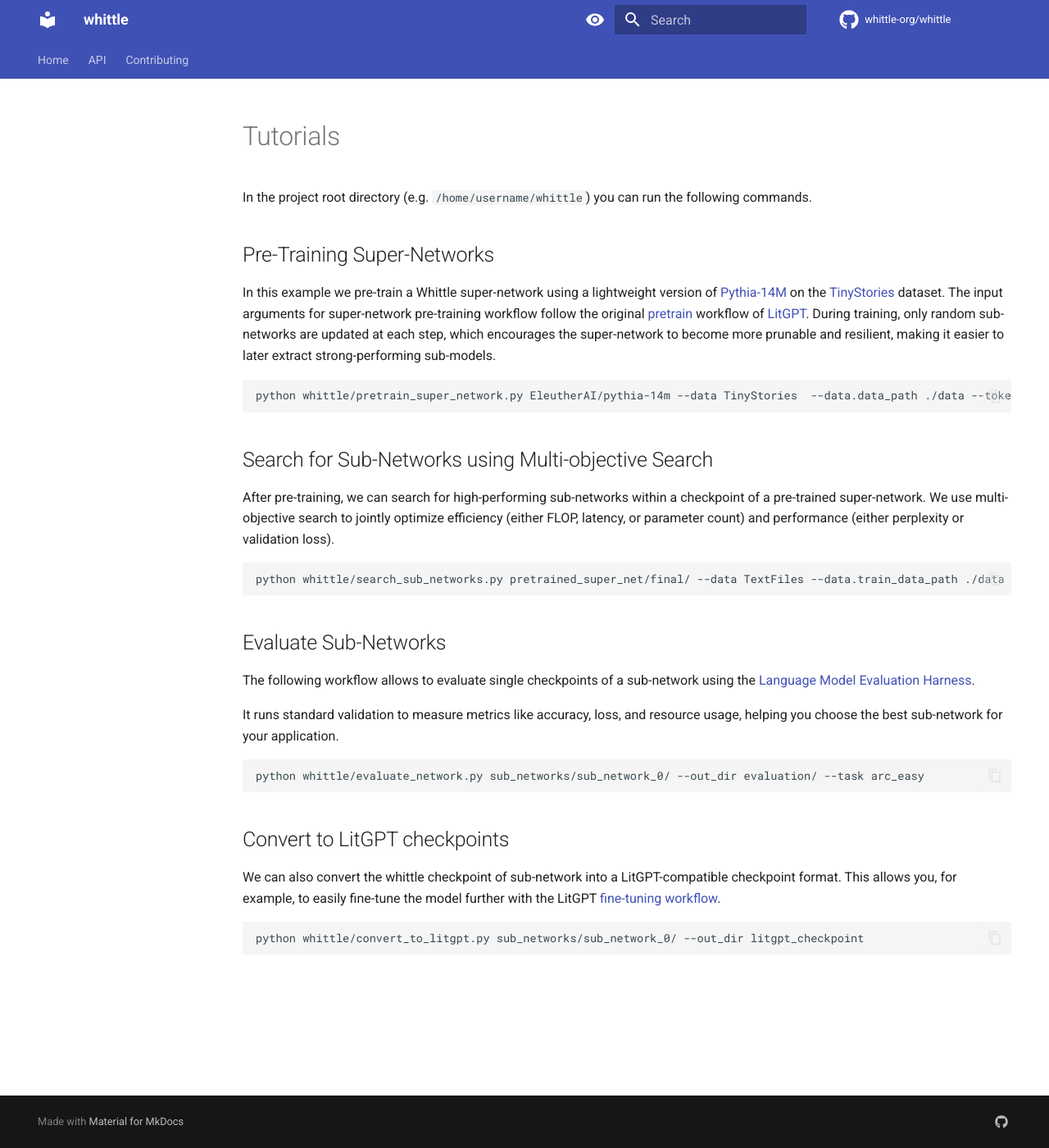
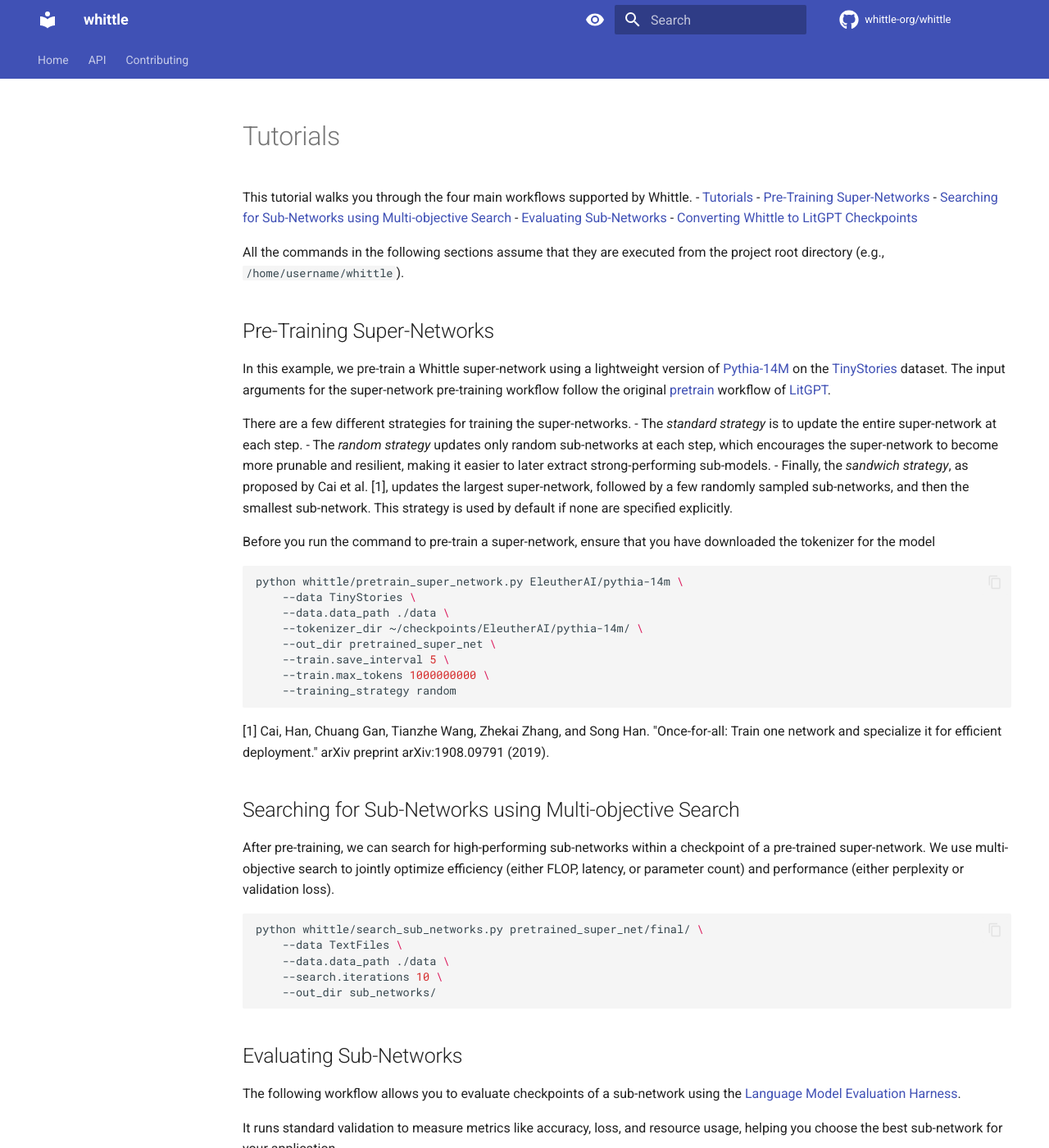
Before and after one commit to whittle-org/whittle, an MkDocs documentation site: the page built from docs/tutorials.md, in a window 1280 px wide and 1400 px high. Shown: the whole window at 82% size. Built offline with MkDocs 1.6.1 and Material for MkDocs 9.7.7, drawn with Linux system fonts in a browser that asks for light colours; comment, search, counter and statistics services are not loaded; the version menu is left out; some of the changed text lies outside the part shown.

Commit message:
docs: update tutorial

````diff
--- a/docs/tutorials.md
+++ b/docs/tutorials.md
@@ -1,38 +1,65 @@
 # Tutorials
 
-In the project root directory (e.g. `/home/username/whittle`) you can run the following commands.
+This tutorial walks you through the four main workflows supported by Whittle.
+- [Tutorials](#tutorials)
+  - [Pre-Training Super-Networks](#pre-training-super-networks)
+  - [Searching for Sub-Networks using Multi-objective Search](#searching-for-sub-networks-using-multi-objective-search)
+  - [Evaluating Sub-Networks](#evaluating-sub-networks)
+  - [Converting Whittle to LitGPT Checkpoints](#converting-whittle-to-litgpt-checkpoints)
+
+All the commands in the following sections assume that they are executed from the project root directory (e.g., `/home/username/whittle`).
 
 ## Pre-Training Super-Networks
 
-In this example we pre-train a Whittle super-network using a lightweight version of [Pythia-14M](https://huggingface.co/EleutherAI/pythia-14m) on the [TinyStories](https://arxiv.org/abs/2305.07759) dataset.
-The input arguments for super-network pre-training workflow follow the original [pretrain](https://github.com/Lightning-AI/litgpt/blob/main/tutorials/pretrain.md) workflow of [LitGPT](https://github.com/Lightning-AI/litgpt).
-During training, only random sub-networks are updated at each step, which encourages the super-network to become more prunable and resilient, making it easier to later extract strong-performing sub-models.
+In this example, we pre-train a Whittle super-network using a lightweight version of [Pythia-14M](https://huggingface.co/EleutherAI/pythia-14m) on the [TinyStories](https://arxiv.org/abs/2305.07759) dataset.
+The input arguments for the super-network pre-training workflow follow the original [pretrain](https://github.com/Lightning-AI/litgpt/blob/main/tutorials/pretrain.md) workflow of [LitGPT](https://github.com/Lightning-AI/litgpt).
 
+There are a few different strategies for training the super-networks.
+- The *standard strategy* is to update the entire super-network at each step.
+- The *random strategy* updates only random sub-networks at each step, which encourages the super-network to become more prunable and resilient, making it easier to later extract strong-performing sub-models.
+- Finally, the *sandwich strategy*, as proposed by Cai et al. [1], updates the largest super-network, followed by a few randomly sampled sub-networks, and then the smallest sub-network. This strategy is used by default if none are specified explicitly.
+
+Before you run the command to pre-train a super-network, ensure that you have downloaded the tokenizer for the model
 ```bash
-python whittle/pretrain_super_network.py EleutherAI/pythia-14m --data TinyStories  --data.data_path ./data --tokenizer_dir ~/checkpoints/EleutherAI/pythia-14m/ --out_dir pretrained_super_net --train.save_interval 5 --train.max_tokens 1000000000
+python whittle/pretrain_super_network.py EleutherAI/pythia-14m \
+    --data TinyStories \
+    --data.data_path ./data \
+    --tokenizer_dir ~/checkpoints/EleutherAI/pythia-14m/ \
+    --out_dir pretrained_super_net \
+    --train.save_interval 5 \
+    --train.max_tokens 1000000000 \
+    --training_strategy random
 ```
 
-## Search for Sub-Networks using Multi-objective Search
+[1] Cai, Han, Chuang Gan, Tianzhe Wang, Zhekai Zhang, and Song Han. "Once-for-all: Train one network and specialize it for efficient deployment." arXiv preprint arXiv:1908.09791 (2019).
+
+## Searching for Sub-Networks using Multi-objective Search
 
 After pre-training, we can search for high-performing sub-networks within a checkpoint of a pre-trained super-network. We use multi-objective search to jointly optimize efficiency (either FLOP, latency, or parameter count) and performance (either perplexity or validation loss).
 
 ```bash
-python whittle/search_sub_networks.py pretrained_super_net/final/ --data TextFiles --data.train_data_path ./data --search.iterations 10 --out_dir sub_networks/
+python whittle/search_sub_networks.py pretrained_super_net/final/ \
+    --data TextFiles \
+    --data.data_path ./data \
+    --search.iterations 10 \
+    --out_dir sub_networks/
 ```
 
-## Evaluate Sub-Networks
+## Evaluating Sub-Networks
 
-The following workflow allows to evaluate single checkpoints of a sub-network using the [Language Model Evaluation Harness](https://github.com/EleutherAI/lm-evaluation-harness/tree/main).
+The following workflow allows you to evaluate checkpoints of a sub-network using the [Language Model Evaluation Harness](https://github.com/EleutherAI/lm-evaluation-harness/tree/main).
 
-It runs standard validation to measure metrics like accuracy, loss, and resource usage,  helping you choose the best sub-network for your application.
+It runs standard validation to measure metrics like accuracy, loss, and resource usage, helping you choose the best sub-network for your application.
 
 ```bash
-python whittle/evaluate_network.py sub_networks/sub_network_0/ --out_dir evaluation/ --task arc_easy
+python whittle/evaluate_network.py sub_networks/sub_network_0/ \
+    --out_dir evaluation/ \
+    --task arc_easy
 ```
 
-## Convert to LitGPT checkpoints
+## Converting Whittle to LitGPT Checkpoints
 
-We can also convert the whittle checkpoint of sub-network into a LitGPT-compatible checkpoint format. This allows you, for example, to easily fine-tune the model further with the LitGPT [fine-tuning workflow](https://github.com/Lightning-AI/litgpt/blob/main/tutorials/finetune.md).
+We can also convert the Whittle checkpoint of a sub-network into a LitGPT-compatible checkpoint format. This allows you, for example, to easily fine-tune the model further with the LitGPT [fine-tuning workflow](https://github.com/Lightning-AI/litgpt/blob/main/tutorials/finetune.md).
 
 ```bash
 python whittle/convert_to_litgpt.py sub_networks/sub_network_0/ --out_dir litgpt_checkpoint
````
